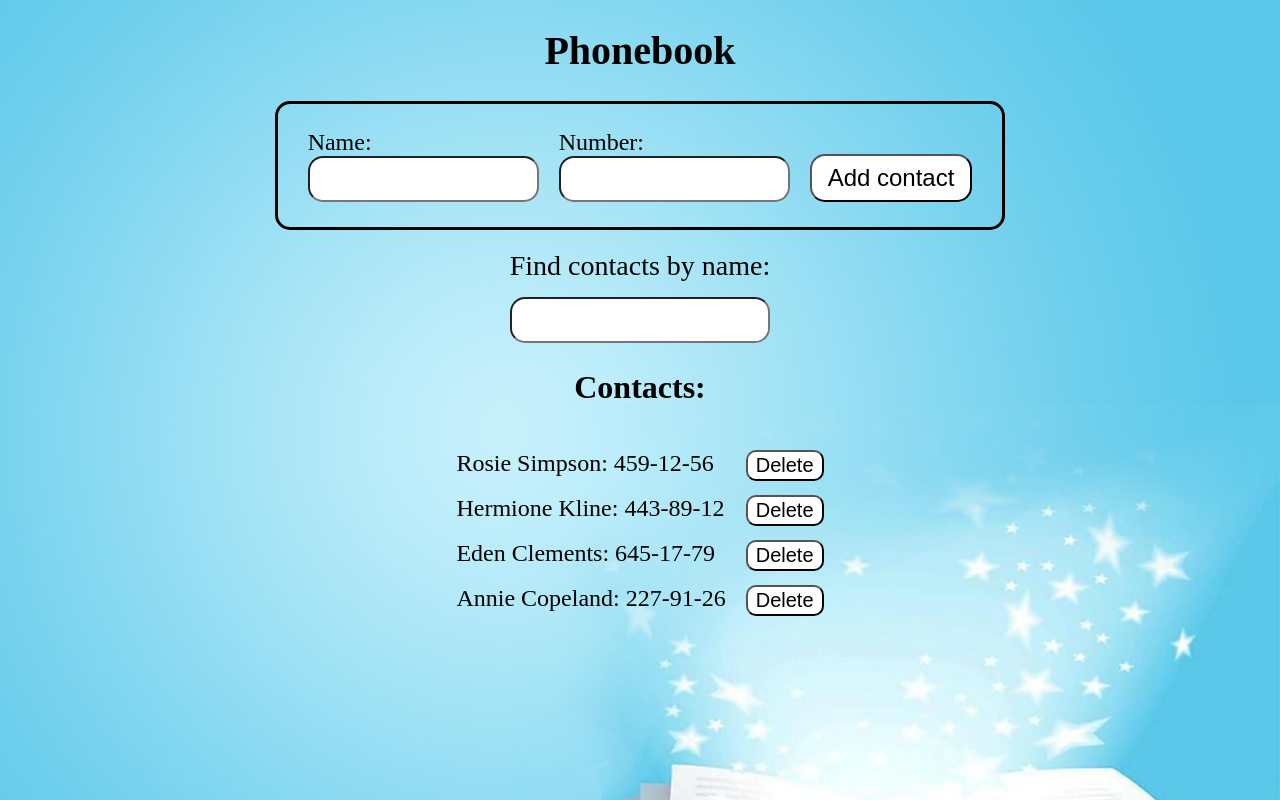
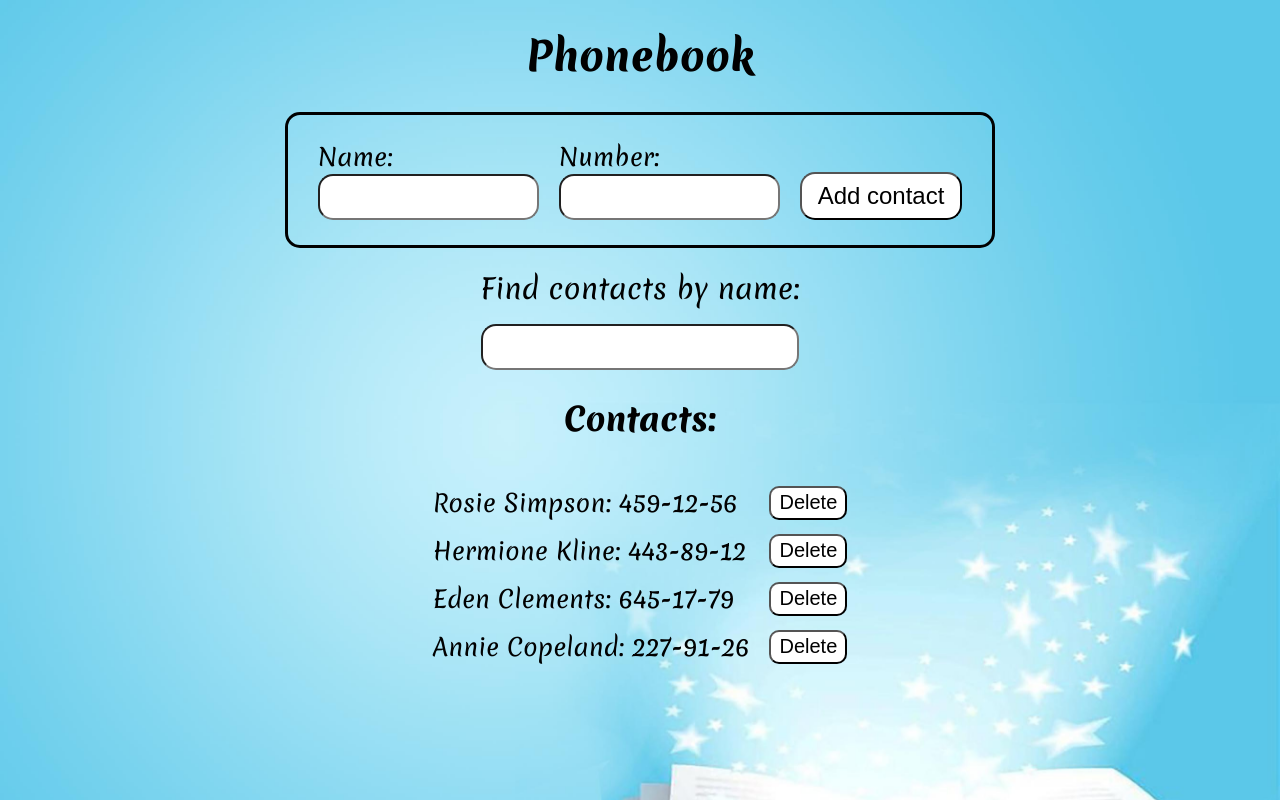
Before and after one commit to atevsl/goit-react-hw-02-phonebook, a React (Create React App) app: page / in a window 1280 px wide. Built offline with nearby package versions, Linux system fonts and the light colour scheme.

Commit message:
add font

```diff
--- a/src/index.css
+++ b/src/index.css
@@ -1,5 +1,5 @@
 @import-normalize; /* bring in normalize.css styles */
-
+@import url('https://fonts.googleapis.com/css2?family=Merienda:wght@400;800&display=swap');
 body {
   margin: 0;
   font-family: 'Merienda', cursive;
```
